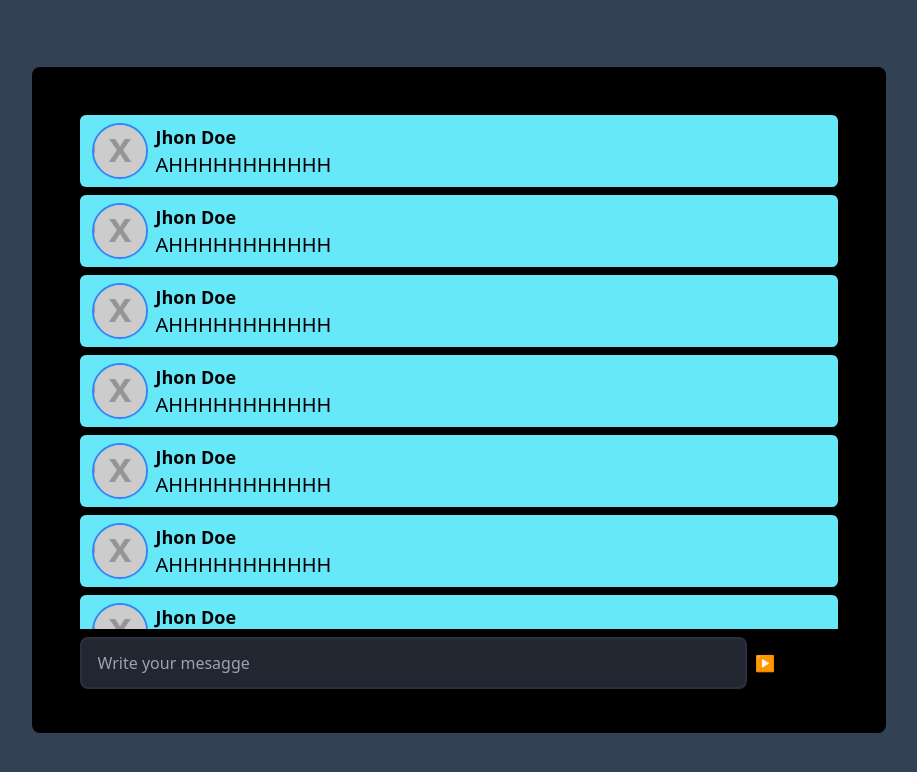
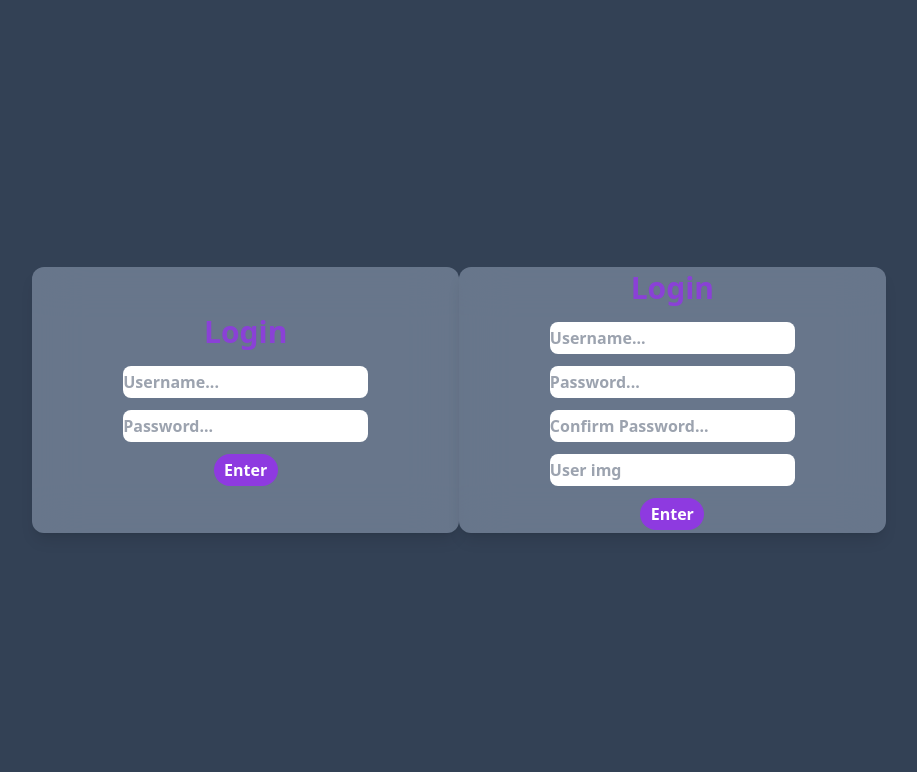
Before and after one commit to HJBallen/msg_app, a React (Vite) app in the folder WebApp/: page / in a window 1280 px wide. Shown: the top 772 px of the page, without its empty margins (181-1098 px from the left). Built offline with nearby package versions, Linux system fonts and the light colour scheme; no server answers.

Commit message:
Testing the login a register comps

```diff
--- a/WebApp/src/App.jsx
+++ b/WebApp/src/App.jsx
@@ -1,12 +1,19 @@
 import { useEffect, useState } from 'react'
-import { Board } from './Board'
+import { Board } from './Components/Board'
 import './App.css'
+import { Login } from './Components/Login'
+import { Register } from './Components/Register'
 
 function App() {
 
+
   return (
     <main className='flex justify-center items-center bg-slate-700 h-full'>
-      <Board/>
+      <Login/>
+      <Register/>
+      {
+      //<Board/>
+      }
     </main>
   )
 }
```
